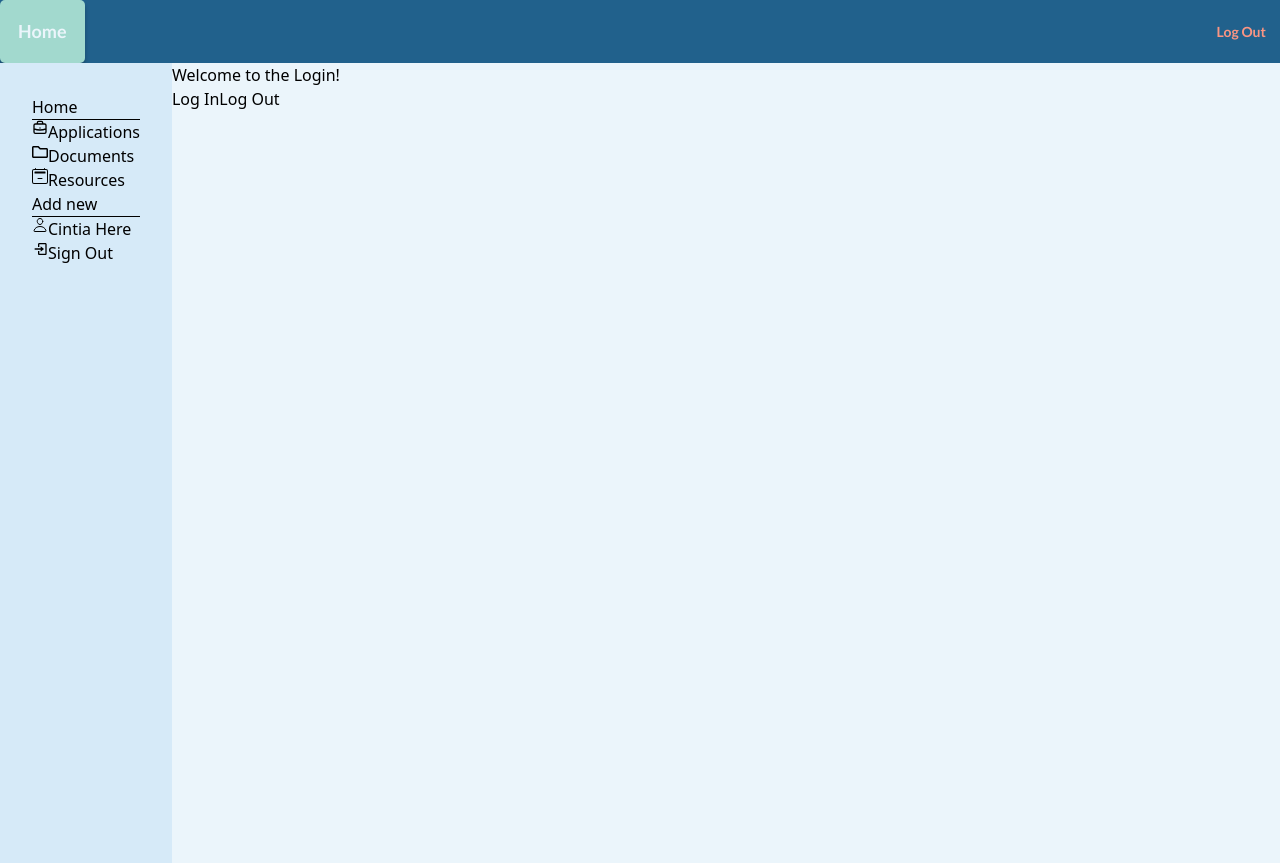
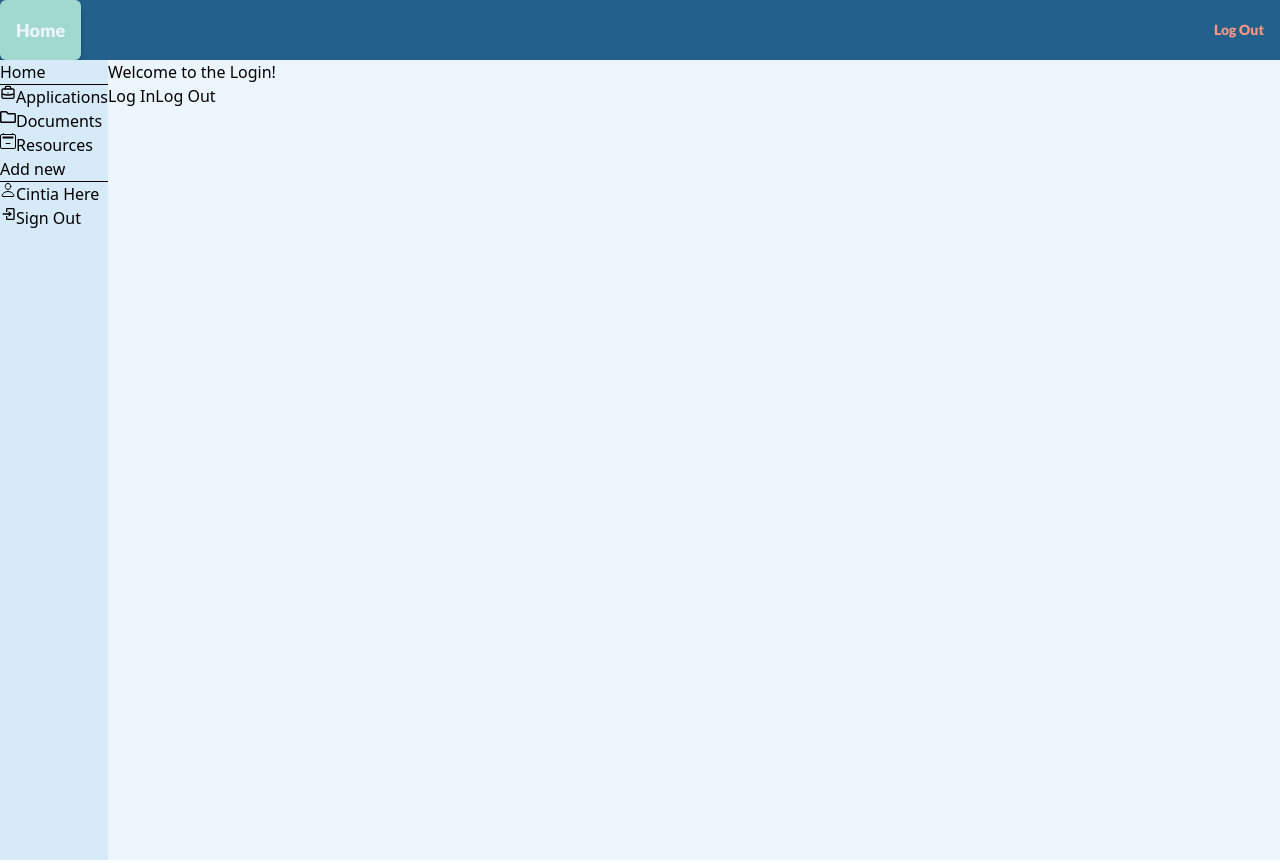
Before and after one commit to SchoolOfCode/final-project-repo-bossa-nova, a React (Create React App) app: page / in a window 1280 px wide. Built offline with nearby package versions, Linux system fonts and the light colour scheme; a web font is replaced by a local one.

Commit message:
amends on the global variable

```diff
--- a/src/Components/LayoutComponents/HeroContainer/index.js
+++ b/src/Components/LayoutComponents/HeroContainer/index.js
@@ -5,10 +5,10 @@ import React from "react";
 export default function HeroContainer({ children, title }) {
   return (
     <div>
-      <div className="bg-mainBlue text-blueWhite text-s24 p-sm mt-sm mx-md rounded-rounded15">
+      <div className="bg-mainBlue text-blueWhite text-2xl p-4 mt-4 mx-8 rounded-2xl">
         {title}
       </div>
-      <main className=" bg-white border-2 border-mainBlue rounded-rounded15 p-md mb-sm mx-sm">
+      <main className=" bg-white shadow-lg rounded-2xl p-5 mb-4 mx-4">
         {children}
       </main>
     </div>
--- a/src/index.css
+++ b/src/index.css
@@ -6,26 +6,26 @@
 
 /* Add new job button */
 .newJobButton {
-  @apply bg-aqua font-bold text-s18 text-black border-none rounded-rounded15 font-lato shadow-sm p-sm;
+  @apply bg-aqua font-extrabold text-lg text-black border-none rounded-2xl font-lato shadow-sm p-4;
 }
 
 /* Save button  */
 .positiveButton {
-  @apply bg-aqua font-bold text-s18 text-blueWhite border-none rounded-rounded5 font-lato shadow-sm p-sm;
+  @apply bg-aqua font-extrabold text-lg text-blueWhite border-none rounded-md font-lato shadow-sm p-4;
 }
 
 /* Cancel button */
 .negativeButton {
-  @apply bg-coral font-bold text-s18 text-black border-none rounded-rounded5 font-lato shadow-sm p-sm;
+  @apply bg-coral font-extrabold text-lg text-black border-none rounded-md font-lato shadow-sm p-4;
 }
 
 /* Inside the table: edit button */
 .tablePositiveButton {
-  @apply bg-transparent font-bold font-lato text-s14 text-mainBlue border-none p-sm;
+  @apply bg-transparent font-extrabold font-lato text-sm text-mainBlue border-none p-4;
 }
 /* Inside the table: Delete button */
 .tableNegativeButton {
-  @apply bg-transparent font-bold font-lato text-s14 text-coral border-none  p-sm;
+  @apply bg-transparent font-extrabold font-lato text-sm text-coral border-none  p-4;
 }
 
 /* ----------- End of Buttons ------------- */
--- a/tailwind.config.js
+++ b/tailwind.config.js
@@ -39,40 +39,6 @@ module.exports = {
       shizuru: ["Shizuru", "cursive"],
     },
 
-    fontWeight: {
-      //font-
-      thin: 100,
-      light: 300,
-      reg: 400,
-      bold: 700,
-      extrabold: 900,
-    },
-
-    fontSize: {
-      //text-
-      s12: ".75rem",
-      s14: ".875rem",
-      s18: "1.125rem",
-      s24: "1.5rem",
-      s36: "2.25rem,",
-      s48: "3rem",
-    },
-
-    spacing: {
-      //pg-
-      sm: "1em",
-      md: "2em",
-      lg: "3em",
-    },
-
-    borderRadius: {
-      //rounded-
-      rounded5: "5px",
-      rounded8: "8px",
-      rounded10: "10px",
-      rounded15: "15px",
-    },
-
     boxShadow: {
       //shadow-
       sm: "0 4px 4px 0px rgba(0 0 0 / 0.25)",
```
